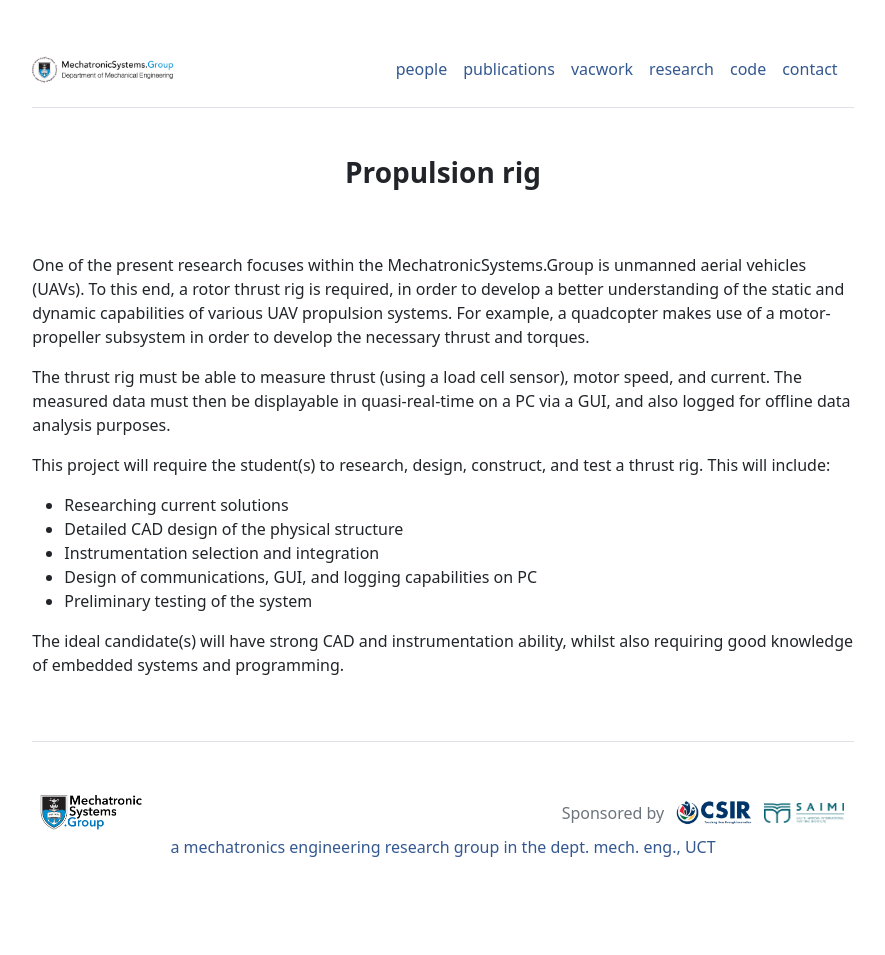
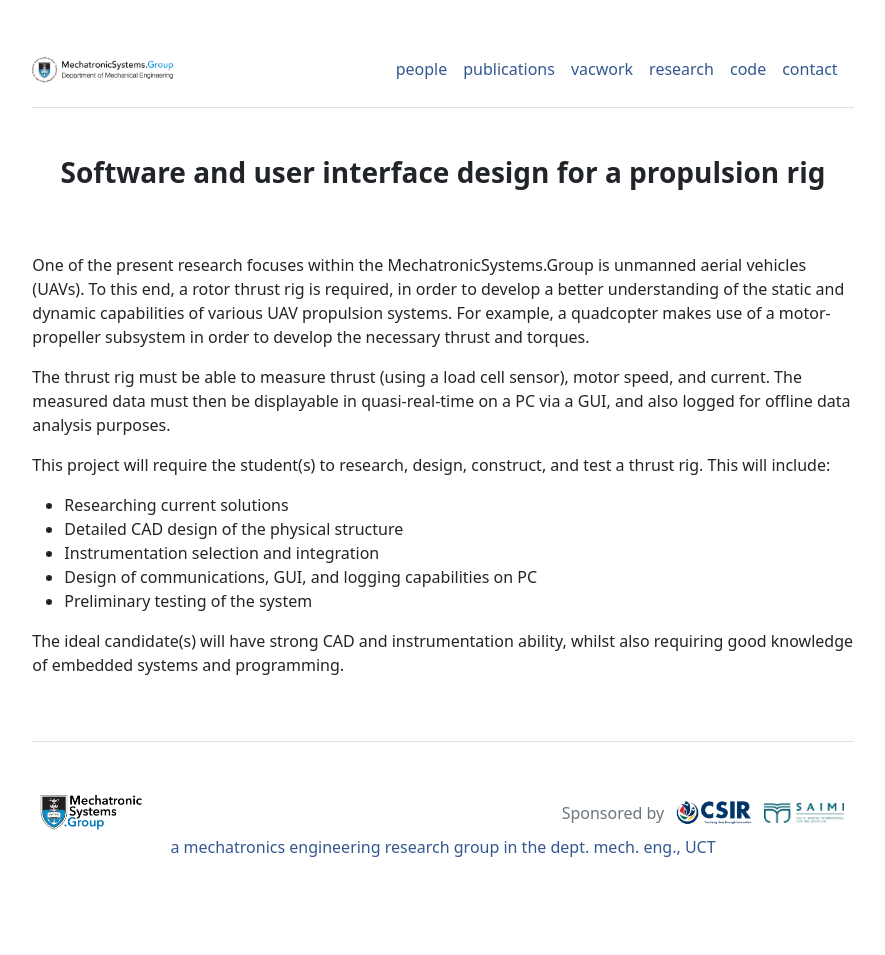
Before and after one commit to MechatronicSystems-Group/mechatronicsystems-group.github.io, a Jekyll site: the page built from vacwork_projects/propulsion-rig.md, in a window 1280 px wide. Shown: the whole page, without its empty margins (197-1082 px from the left). Built offline with Jekyll 4.4.1, drawn with Linux system fonts in a browser that asks for light colours.

Commit message:
Update propulsion-rig.md

```diff
--- a/vacwork_projects/propulsion-rig.md
+++ b/vacwork_projects/propulsion-rig.md
@@ -1,6 +1,6 @@
 ---
 layout: page
-title: "Propulsion rig"
+title: "Software and user interface design for a propulsion rig"
 ---
 
 One of the present research focuses within the MechatronicSystems.Group is unmanned aerial vehicles (UAVs). To this end, a rotor thrust rig is required, in order to develop a better understanding of the static and dynamic capabilities of various UAV propulsion systems. For example, a quadcopter makes use of a motor-propeller subsystem in order to develop the necessary thrust and torques.
```
